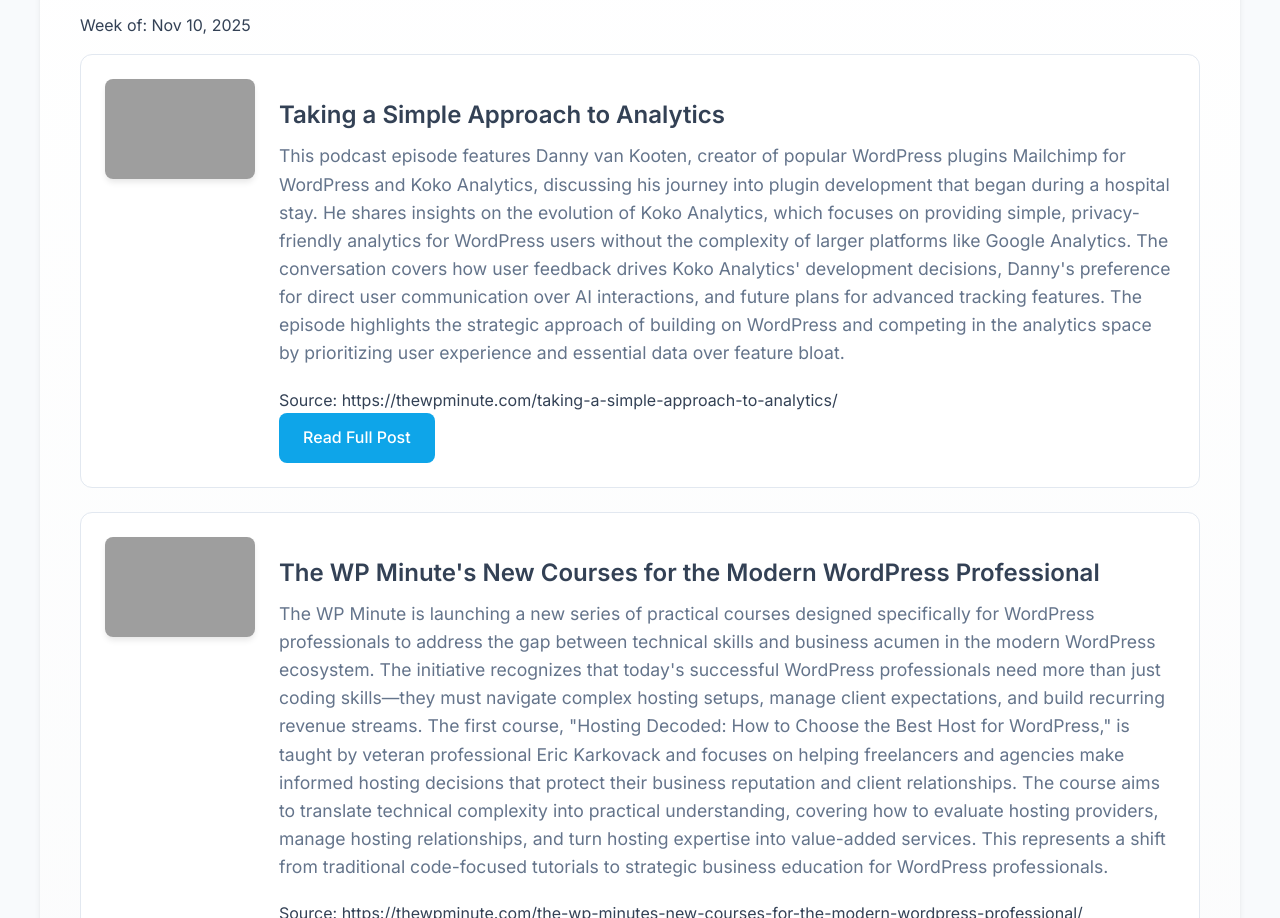
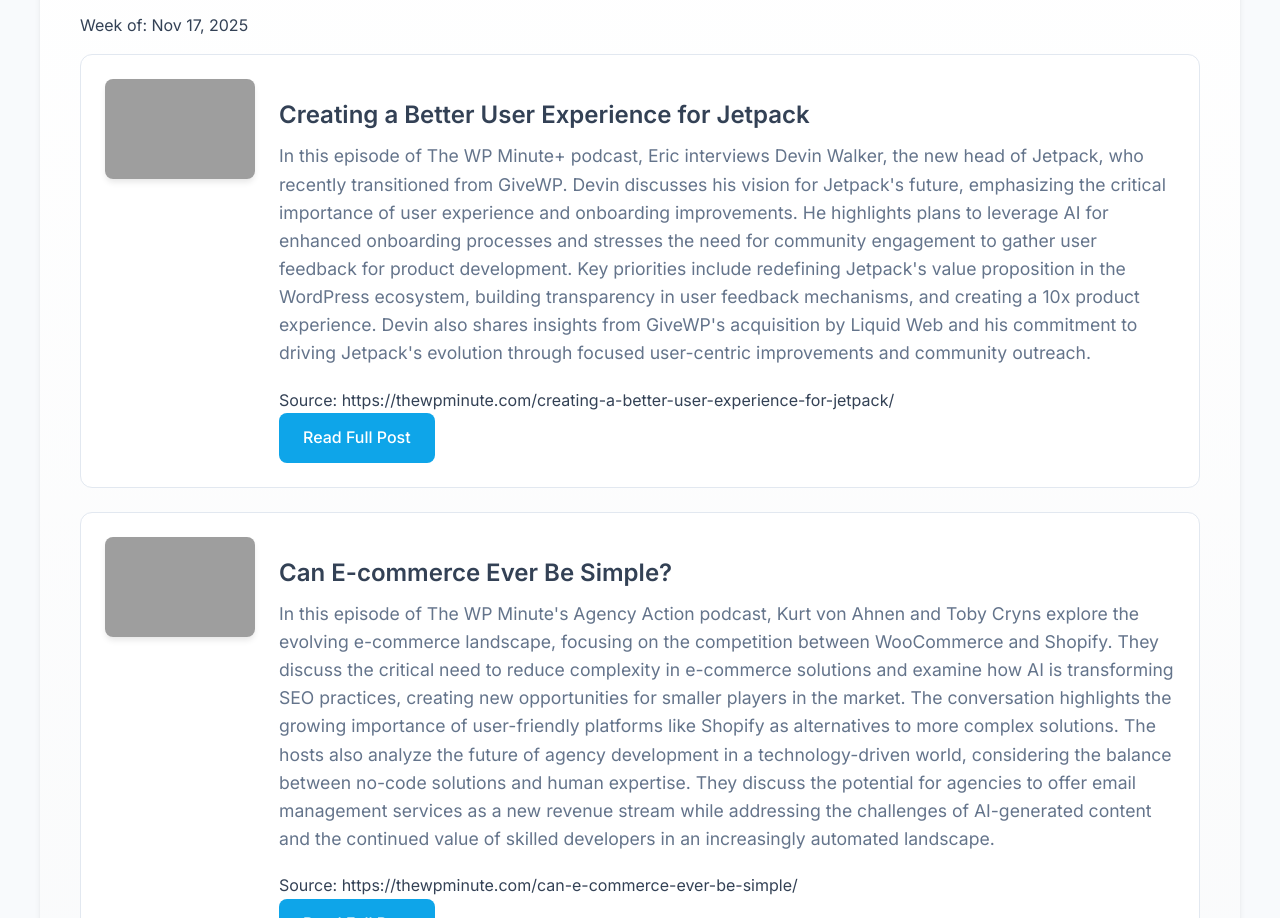
Before and after one commit to brendanoconnellwp/wp-weekly-newsletter, a plain HTML site: page index.html in a window 1280 px wide. Shown: the part 154-1072 px from the top of the page. Drawn offline with Linux system fonts and the light colour scheme; grey boxes are pictures that could not be loaded.

Commit message:
2025-11-17

```diff
--- a/index.html
+++ b/index.html
@@ -242,42 +242,30 @@
   <button id="theme-toggle">🌙</button>
 <div class="newsletter-container">
     <h1>Weekly WordPress Newsletter</h1>
-    <p>Week of: Nov 10, 2025</p>
+    <p>Week of: Nov 17, 2025</p>
 
 
     <div class="post">
-        <img class="post-image" src="https://mltvfqeu9ctb.i.optimole.com/cb:9lkR.62ecf/w:auto/h:auto/q:mauto/f:best/https://thewpminute.com/wp-content/uploads/2025/11/danny-van-kooten-thumb-1.jpg" alt="Article thumbnail">
+        <img class="post-image" src="https://mltvfqeu9ctb.i.optimole.com/cb:9lkR.62ecf/w:auto/h:auto/q:mauto/f:best/https://thewpminute.com/wp-content/uploads/2025/11/devin-walker-thumb.jpg" alt="Article thumbnail">
         <div class="post-content">
-            <h2 class="post-title">Taking a Simple Approach to Analytics</h2>
-            <div class="post-summary">This podcast episode features Danny van Kooten, creator of popular WordPress plugins Mailchimp for WordPress and Koko Analytics, discussing his journey into plugin development that began during a hospital stay. He shares insights on the evolution of Koko Analytics, which focuses on providing simple, privacy-friendly analytics for WordPress users without the complexity of larger platforms like Google Analytics.
+            <h2 class="post-title">Creating a Better User Experience for Jetpack</h2>
+            <div class="post-summary">In this episode of The WP Minute+ podcast, Eric interviews Devin Walker, the new head of Jetpack, who recently transitioned from GiveWP. Devin discusses his vision for Jetpack's future, emphasizing the critical importance of user experience and onboarding improvements. He highlights plans to leverage AI for enhanced onboarding processes and stresses the need for community engagement to gather user feedback for product development.
 
-The conversation covers how user feedback drives Koko Analytics' development decisions, Danny's preference for direct user communication over AI interactions, and future plans for advanced tracking features. The episode highlights the strategic approach of building on WordPress and competing in the analytics space by prioritizing user experience and essential data over feature bloat.</div>
-  <span class="source-url">Source: https://thewpminute.com/taking-a-simple-approach-to-analytics/</span>
-            <a href="https://thewpminute.com/taking-a-simple-approach-to-analytics/" class="button" target="_blank" rel="noopener noreferrer">Read Full Post</a>
+Key priorities include redefining Jetpack's value proposition in the WordPress ecosystem, building transparency in user feedback mechanisms, and creating a 10x product experience. Devin also shares insights from GiveWP's acquisition by Liquid Web and his commitment to driving Jetpack's evolution through focused user-centric improvements and community outreach.</div>
+  <span class="source-url">Source: https://thewpminute.com/creating-a-better-user-experience-for-jetpack/</span>
+            <a href="https://thewpminute.com/creating-a-better-user-experience-for-jetpack/" class="button" target="_blank" rel="noopener noreferrer">Read Full Post</a>
         </div>
     </div>
 
     <div class="post">
-        <img class="post-image" src="https://mltvfqeu9ctb.i.optimole.com/cb:9lkR.62ecf/w:auto/h:auto/q:mauto/f:best/https://thewpminute.com/wp-content/uploads/2025/10/WP-Minute-announce-courses.jpg" alt="Article thumbnail">
+        <img class="post-image" src="https://mltvfqeu9ctb.i.optimole.com/cb:9lkR.62ecf/w:auto/h:auto/q:mauto/f:best/https://thewpminute.com/wp-content/uploads/2025/11/agency-action-simple-ecommerce.jpg" alt="Article thumbnail">
         <div class="post-content">
-            <h2 class="post-title">The WP Minute's New Courses for the Modern WordPress Professional</h2>
-            <div class="post-summary">The WP Minute is launching a new series of practical courses designed specifically for WordPress professionals to address the gap between technical skills and business acumen in the modern WordPress ecosystem. The initiative recognizes that today's successful WordPress professionals need more than just coding skills—they must navigate complex hosting setups, manage client expectations, and build recurring revenue streams.
+            <h2 class="post-title">Can E-commerce Ever Be Simple?</h2>
+            <div class="post-summary">In this episode of The WP Minute's Agency Action podcast, Kurt von Ahnen and Toby Cryns explore the evolving e-commerce landscape, focusing on the competition between WooCommerce and Shopify. They discuss the critical need to reduce complexity in e-commerce solutions and examine how AI is transforming SEO practices, creating new opportunities for smaller players in the market. The conversation highlights the growing importance of user-friendly platforms like Shopify as alternatives to more complex solutions.
 
-The first course, "Hosting Decoded: How to Choose the Best Host for WordPress," is taught by veteran professional Eric Karkovack and focuses on helping freelancers and agencies make informed hosting decisions that protect their business reputation and client relationships. The course aims to translate technical complexity into practical understanding, covering how to evaluate hosting providers, manage hosting relationships, and turn hosting expertise into value-added services. This represents a shift from traditional code-focused tutorials to strategic business education for WordPress professionals.</div>
-  <span class="source-url">Source: https://thewpminute.com/the-wp-minutes-new-courses-for-the-modern-wordpress-professional/</span>
-            <a href="https://thewpminute.com/the-wp-minutes-new-courses-for-the-modern-wordpress-professional/" class="button" target="_blank" rel="noopener noreferrer">Read Full Post</a>
-        </div>
-    </div>
-
-    <div class="post">
-        <img class="post-image" src="https://mltvfqeu9ctb.i.optimole.com/cb:9lkR.62ecf/w:auto/h:auto/q:mauto/f:best/https://thewpminute.com/wp-content/uploads/2025/10/agency-action-pricing.jpg" alt="Article thumbnail">
-        <div class="post-content">
-            <h2 class="post-title">How Pricing Impacts Client Expectations and Scope Creep</h2>
-            <div class="post-summary">This podcast episode from The WP Minute's Agency Action series features Kurt and Toby discussing the critical relationship between pricing strategies and client management in agency operations. They explore the pros and cons of publishing pricing versus keeping it ambiguous, and how these approaches affect client expectations and scope creep. The conversation covers the nuances between value-based pricing, which requires deeper client relationships and trust, versus time-based pricing models.
-
-The hosts emphasize the importance of understanding the root causes behind client requests to prevent scope creep and maintain realistic expectations. They also discuss the unique challenges of e-commerce projects, the necessity of effective marketing strategies for scaling, and how confidence in pricing can lead to higher sales conversions. The episode highlights that embracing discomfort and maintaining strong organizational systems are essential for agency growth and successful client relationship management.</div>
-  <span class="source-url">Source: https://thewpminute.com/how-pricing-impacts-client-expectations-and-scope-creep/</span>
-            <a href="https://thewpminute.com/how-pricing-impacts-client-expectations-and-scope-creep/" class="button" target="_blank" rel="noopener noreferrer">Read Full Post</a>
+The hosts also analyze the future of agency development in a technology-driven world, considering the balance between no-code solutions and human expertise. They discuss the potential for agencies to offer email management services as a new revenue stream while addressing the challenges of AI-generated content and the continued value of skilled developers in an increasingly automated landscape.</div>
+  <span class="source-url">Source: https://thewpminute.com/can-e-commerce-ever-be-simple/</span>
+            <a href="https://thewpminute.com/can-e-commerce-ever-be-simple/" class="button" target="_blank" rel="noopener noreferrer">Read Full Post</a>
         </div>
     </div>
 
```
